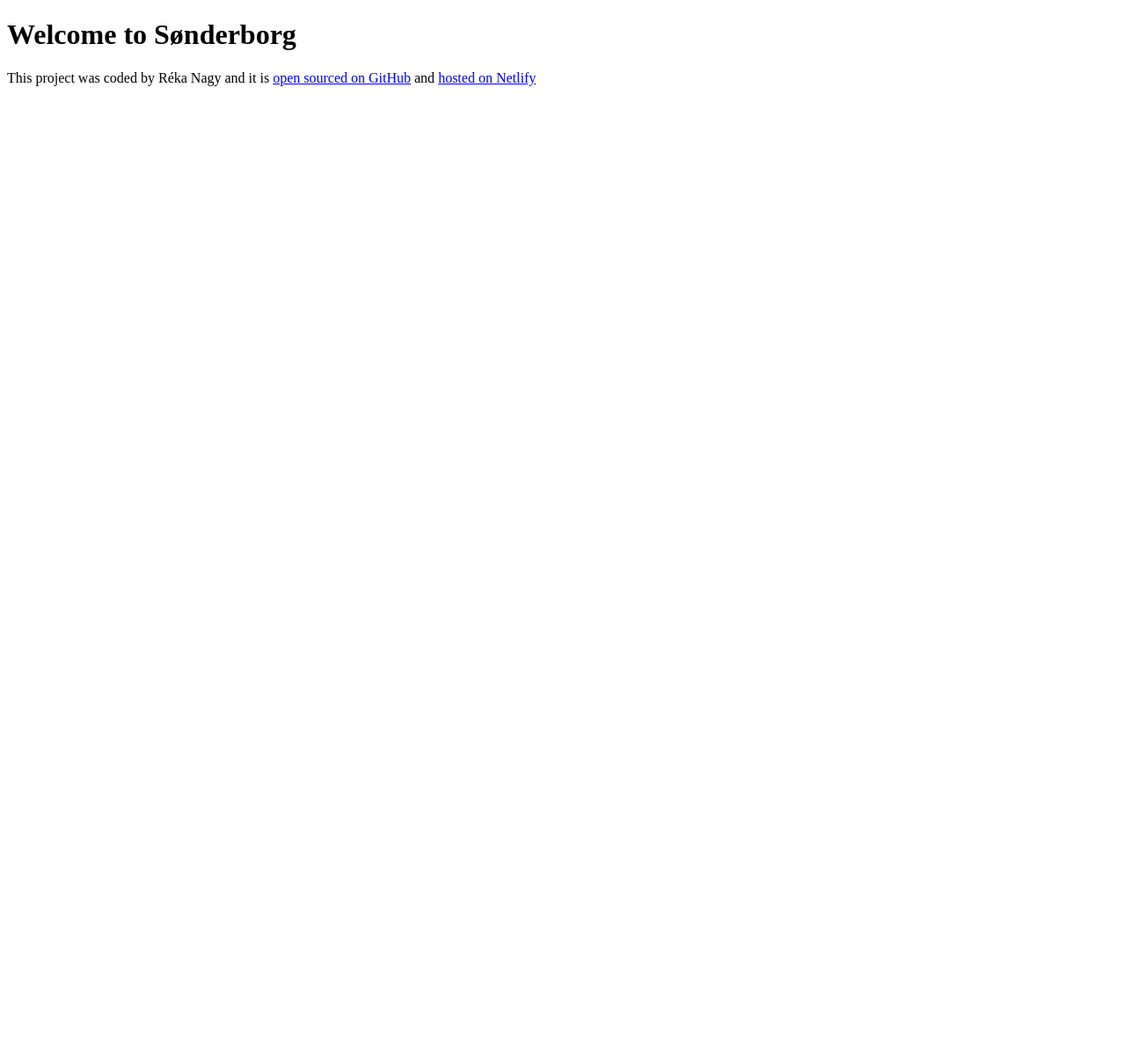
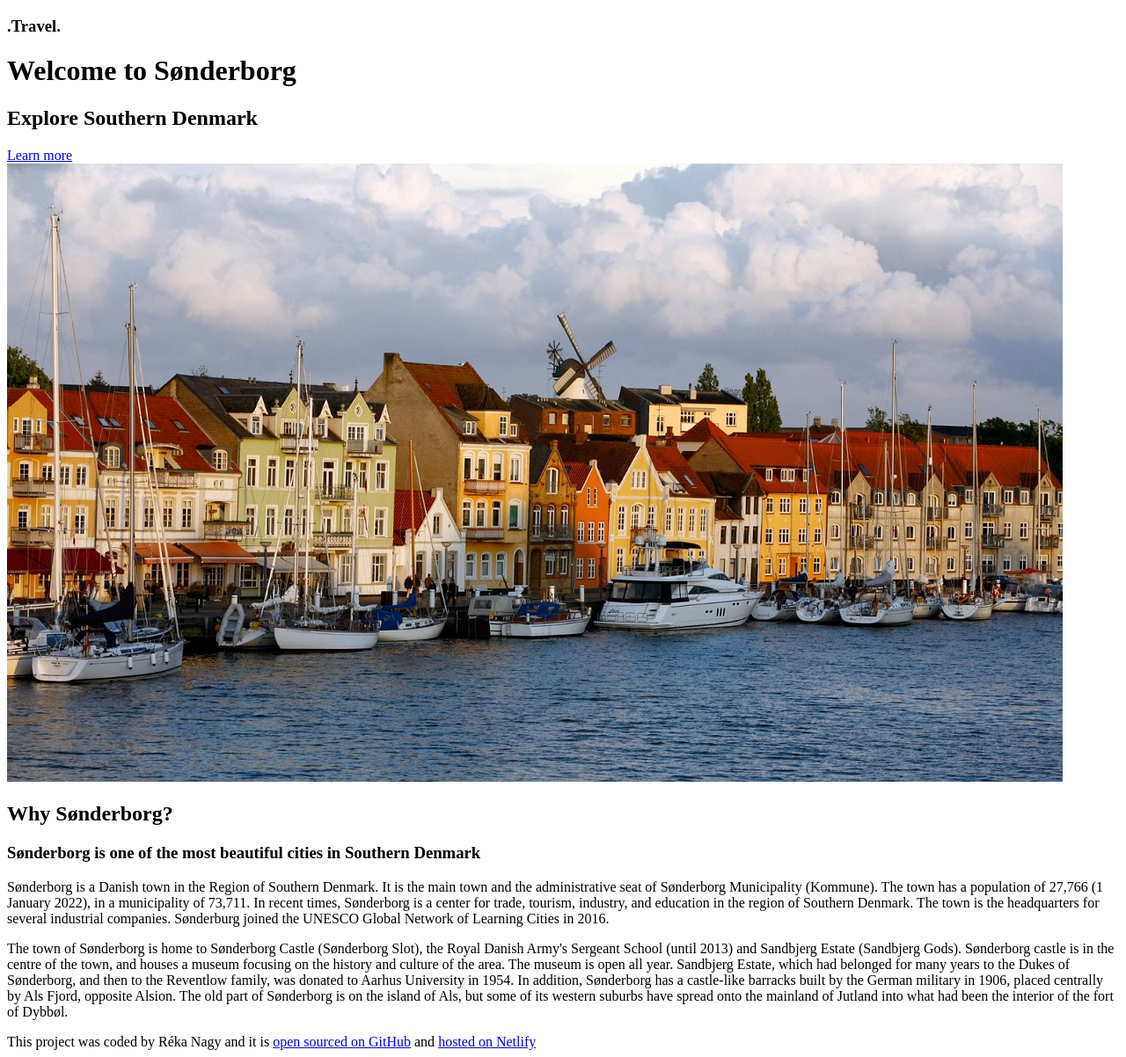
Before and after one commit to RekaNagy/travel-project, a plain HTML site: page index.html in a window 1280 px wide. Shown: the whole page at 88% size. Before the commit the page ends 800 px from the top, so only its background shows below. Drawn offline with Linux system fonts and the light colour scheme.

Commit message:
added header and main section 1st part

```diff
--- a/index.html
+++ b/index.html
@@ -8,7 +8,38 @@
     <title>Welcome to Sønderborg</title>
 </head>
 <body>
-    <h1>Welcome to Sønderborg</h1>
+    <div class="container">
+        <header>
+            <h3>.Travel.</h3>
+            <h1>Welcome to Sønderborg</h1>
+            <h2>Explore Southern Denmark</h2>
+            <a href="#more" class="learn-more-btn">Learn more</a>
+        </header>
+        <main>
+            <section class="primary grid grid-2-columns">
+                <div>
+                  <img
+                    src="images/main.jpg"
+                    alt="main_img"
+                    class="img-responsive"
+                  />
+                </div>
+                <div>
+                  <a name="more"></a>
+                  <h2>Why Sønderborg?</h2>
+                  <h3>Sønderborg is one of the most beautiful cities in Southern Denmark</h3>
+                  <p>
+                    Sønderborg is a Danish town in the Region of Southern Denmark. It is the main town and the administrative seat of Sønderborg Municipality (Kommune). The town has a population of 27,766 (1 January 2022), in a municipality of 73,711. In recent times, Sønderborg is a center for trade, tourism, industry, and education in the region of Southern Denmark. The town is the headquarters for several industrial companies. Sønderburg joined the UNESCO Global Network of Learning Cities in 2016.
+                  </p>
+                  <p>
+                    The town of Sønderborg is home to Sønderborg Castle (Sønderborg Slot), the Royal Danish Army's Sergeant School (until 2013) and Sandbjerg Estate (Sandbjerg Gods). Sønderborg castle is in the centre of the town, and houses a museum focusing on the history and culture of the area. The museum is open all year. Sandbjerg Estate, which had belonged for many years to the Dukes of Sønderborg, and then to the Reventlow family, was donated to Aarhus University in 1954. In addition, Sønderborg has a castle-like barracks built by the German military in 1906, placed centrally by Als Fjord, opposite Alsion. The old part of Sønderborg is on the island of Als, but some of its western suburbs have spread onto the mainland of Jutland into what had been the interior of the fort of Dybbøl.
+                  </p>
+                </div>
+              </section>
+
+        </main>
+    </div>
+
 
     <footer>This project was coded by Réka Nagy and it is <a href="https://github.com/RekaNagy/travel-project" target="bl
         ">open sourced on GitHub</a> and <a href="https://travelprojectsonderborg.netlify.app" target="_blank">hosted on Netlify</a></footer>
```
